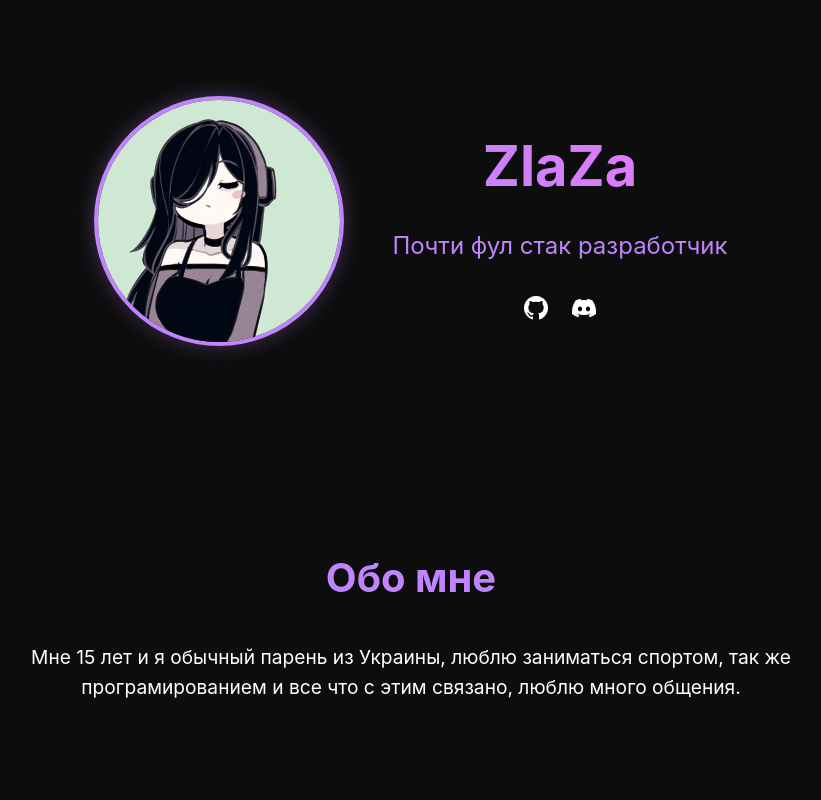
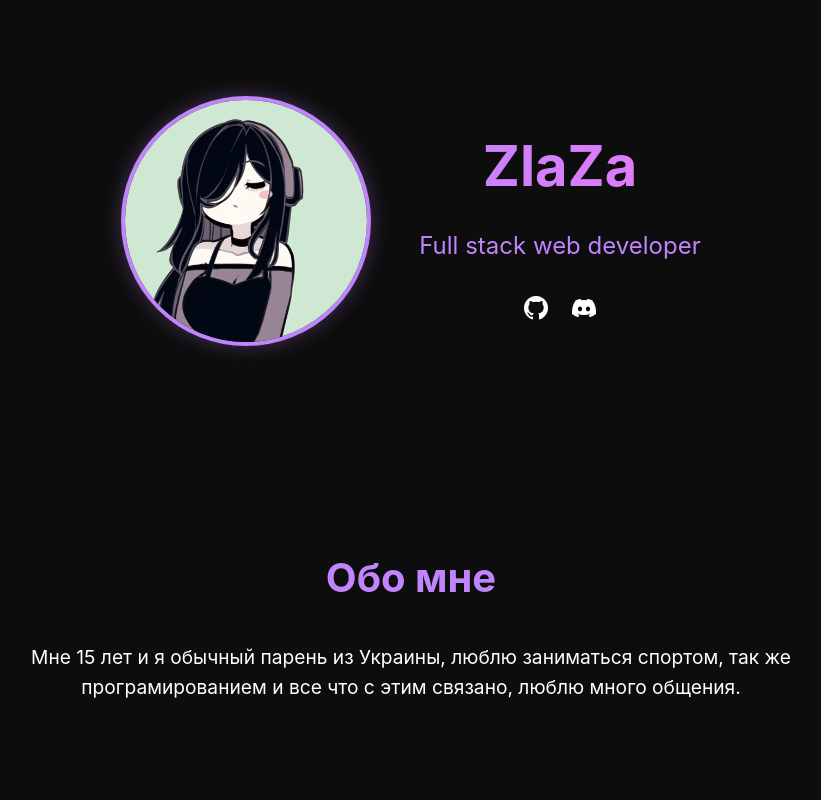
Before and after one commit to ZlaZaDEV/Portfolio, a plain HTML site: page index.html in a window 1280 px wide. Shown: the top 800 px of the page, without its empty margins (229-1050 px from the left). Drawn offline with nearby package versions, Linux system fonts and the light colour scheme.

Commit message:
Main page

```diff
--- a/index.html
+++ b/index.html
@@ -1,6 +1,5 @@
 <!DOCTYPE html>
 <html lang="ru">
-
 <head>
     <meta charset="UTF-8">
     <meta name="viewport" content="width=device-width, initial-scale=1.0">
@@ -8,7 +7,6 @@
     <link rel="stylesheet" href="https://cdn.jsdelivr.net/npm/bootstrap-icons@1.11.3/font/bootstrap-icons.min.css">
     <link rel="stylesheet" href="css/index.css">
 </head>
-
 <body>
     <div class="container">
         <header class="hero fade-in">
@@ -18,23 +16,20 @@
                 </div>
                 <div class="text-content slide-in-right">
                     <h1>ZlaZa</h1>
-                    <p class="title">Почти фул стак разработчик</p>
+                    <p class="title">Full stack web developer</p>
                     <div class="social-links">
                         <a href="https://github.com/ZlaZaDEV" class="social-icon"><i class="bi bi-github"></i></a>
-                        <a href="https://discord.com/users/1251117318726221855" class="social-icon"><i
-                                class="bi bi-discord"></i></a>
+                        <a href="https://discord.com/users/1251117318726221855" class="social-icon"><i class="bi bi-discord"></i></a>
                     </div>
                 </div>
             </div>
         </header>
-
         <section class="about fade-in">
             <h2>Обо мне</h2>
             <p>Мне 15 лет и я обычный парень из Украины, люблю заниматься спортом, так же програмированием и все что с
                 этим связано,
                 люблю много общения.</p>
         </section>
-
         <section class="projects">
             <h2>Мои проекты</h2>
             <div class="project-grid">
@@ -56,9 +51,7 @@
                         <p>Здесь можно купить и создать сервера на разные игры, так же присутствуют тарифы для ботов
                             Python-NodeJS.</p>
                         <p class="dec"><i class="bi bi-dash-circle"></i> Отложен ;(</p>
-                        <a href="#" class="project-link">
-                            <i class="bi bi-link-45deg"></i> Посмотреть проект
-                        </a>
+                        <a href="#" class="project-link"><i class="bi bi-link-45deg"></i> Посмотреть проект</a>
                     </div>
                 </div>
                 <div class="project-card fade-in">
@@ -67,20 +60,16 @@
                         <h3>Moonux MC</h3>
                         <p>Гриферский проект в Minecraft для комфортной игры.</p>
                         <p class="dev"><i class="bi bi-exclamation-circle"></i> В разработке ;)</p>
-                        <a href="#" class="project-link">
-                            <i class="bi bi-link-45deg"></i> Посмотреть проект
-                        </a>
+                        <a href="#" class="project-link"><i class="bi bi-link-45deg"></i> Посмотреть проект</a>
                     </div>
                 </div>
             </div>
         </section>
-
         <div class="contact-button fade-in">
             <a href="https://discord.com/users/1251117318726221855"><button class="cta-button">Связаться со
                     мной</button></a>
         </div>
     </div>
-
     <script src="js/index.js"></script>
 </body>
 
```
